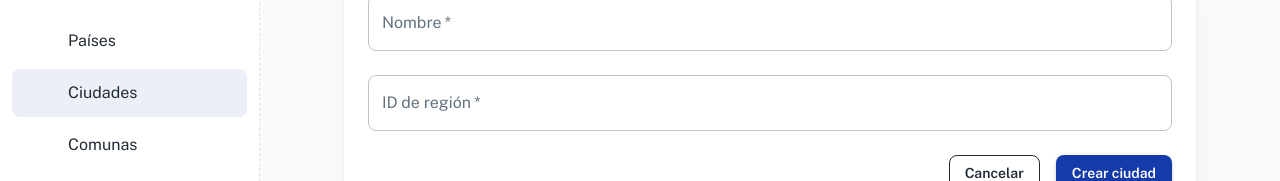
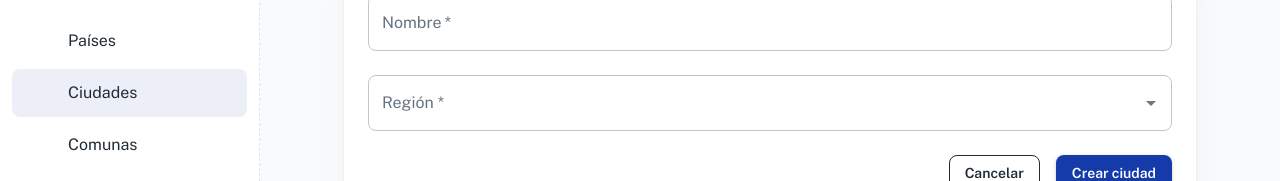
Before and after one commit to Chavaper/control-jornada-frontend, a Next.js app: page /city/add in a window 1280 px wide. Shown: the part 243-424 px from the top of the page. Built offline with nearby package versions, Linux system fonts and the light colour scheme; no server answers; some icons are missing; what @mui/material-nextjs would draw is missing.

Commit message:
feat(city,company): desplegables de región y comuna

```diff
--- a/src/sections/city/city-new-edit-form.tsx
+++ b/src/sections/city/city-new-edit-form.tsx
@@ -1,18 +1,23 @@
 import { yupResolver } from '@hookform/resolvers/yup'
+import Autocomplete from '@mui/material/Autocomplete'
 import Button from '@mui/material/Button'
 import Card from '@mui/material/Card'
 import CircularProgress from '@mui/material/CircularProgress'
 import Stack from '@mui/material/Stack'
+import TextField from '@mui/material/TextField'
 import { useEffect, useState } from 'react'
-import { useForm } from 'react-hook-form'
+import { Controller, useForm } from 'react-hook-form'
 
 import FormProvider, { RHFTextField } from '@/components/hook-form'
 import { useSnackbar } from '@/components/snackbar'
 import { getErrorMessage } from '@/helpers/API'
+import { CityRequest } from '@/model'
+import { RegionModel } from '@/model/region.model'
 import { RouterLink } from '@/routes/components'
 import { useRouter } from '@/routes/hooks'
 import { paths } from '@/routes/paths'
-import { allCities, cityById, saveCity, updateCity } from '@/services/rest'
+import { cityById, saveCity, updateCity } from '@/services/rest'
+import { allRegions } from '@/services/rest/indexRegion'
 
 import { CITY_DEFAULT_VALUES, CityFormValues, CitySchema } from './city'
 
@@ -24,6 +29,8 @@ export default function CityNewEditForm({ cityId }: Props) {
   const router = useRouter()
   const { enqueueSnackbar } = useSnackbar()
   const [loading, setLoading] = useState(!!cityId)
+  const [regions, setRegions] = useState<RegionModel[]>([])
+  const [regionsLoading, setRegionsLoading] = useState(true)
 
   const methods = useForm<CityFormValues>({
     resolver: yupResolver(CitySchema),
@@ -32,9 +39,24 @@ export default function CityNewEditForm({ cityId }: Props) {
 
   const {
     reset,
+    control,
     handleSubmit,
     formState: { isSubmitting }
   } = methods
+
+  useEffect(() => {
+    const getRegions = async () => {
+      try {
+        setRegions(await allRegions())
+      } catch (error) {
+        enqueueSnackbar(getErrorMessage(error), { variant: 'error' })
+      } finally {
+        setRegionsLoading(false)
+      }
+    }
+
+    getRegions()
+  }, [enqueueSnackbar])
 
   useEffect(() => {
     if (!cityId) return
@@ -42,7 +64,7 @@ export default function CityNewEditForm({ cityId }: Props) {
     const getCity = async () => {
       try {
         const city = await cityById(cityId)
-        reset({ name: city.name, regionId: city.regionId })
+        reset({ name: city.name, regionId: city.region.id })
       } catch (error) {
         enqueueSnackbar(getErrorMessage(error), { variant: 'error' })
         router.push(paths.city.list)
@@ -55,14 +77,18 @@ export default function CityNewEditForm({ cityId }: Props) {
   }, [cityId, reset, enqueueSnackbar, router])
 
   const onSubmit = handleSubmit(async (data) => {
+    // el back espera la región como objeto
+    const city: CityRequest = {
+      name: data.name,
+      region: { id: data.regionId }
+    }
+
     try {
       if (cityId) {
-        await updateCity(cityId, data)
+        await updateCity(cityId, city)
         enqueueSnackbar('Ciudad actualizada')
       } else {
-        const cities = await allCities()
-        const nextId = Math.max(0, ...cities.map((city) => city.id)) + 1
-        await saveCity({ ...data, id: nextId })
+        await saveCity(city)
         enqueueSnackbar('Ciudad creada')
       }
       router.push(paths.city.list)
@@ -84,11 +110,32 @@ export default function CityNewEditForm({ cityId }: Props) {
       <Card sx={{ p: 3 }}>
         <Stack spacing={3}>
           <RHFTextField name="name" label="Nombre" required />
-          <RHFTextField
+          <Controller
             name="regionId"
-            label="ID de región"
-            type="number"
-            required
+            control={control}
+            render={({ field, fieldState: { error } }) => (
+              <Autocomplete
+                options={regions}
+                value={
+                  regions.find((region) => region.id === field.value) ?? null
+                }
+                getOptionLabel={(region) => region.name}
+                isOptionEqualToValue={(option, value) => option.id === value.id}
+                onChange={(_, region) => field.onChange(region?.id)}
+                onBlur={field.onBlur}
+                noOptionsText="Sin coincidencias"
+                loading={regionsLoading}
+                renderInput={(params) => (
+                  <TextField
+                    {...params}
+                    label="Región *"
+                    placeholder="Selecciona una región"
+                    error={!!error}
+                    helperText={error?.message}
+                  />
+                )}
+              />
+            )}
           />
 
           <Stack direction="row" spacing={2} justifyContent="flex-end">
--- a/src/sections/city/city-table-row.tsx
+++ b/src/sections/city/city-table-row.tsx
@@ -24,7 +24,7 @@ export default function CityTableRow({ row, onEditRow, onDeleteRow }: Props) {
       <TableRow hover>
         <TableCell>{row.id}</TableCell>
         <TableCell>{row.name}</TableCell>
-        <TableCell>{row.regionId}</TableCell>
+        <TableCell>{row.region.name}</TableCell>
         <TableCell align="right" sx={{ whiteSpace: 'nowrap' }}>
           <Tooltip title="Editar">
             <IconButton onClick={onEditRow}>
--- a/src/sections/city/city.ts
+++ b/src/sections/city/city.ts
@@ -5,7 +5,7 @@ import { TableHeadItem } from '@/components/table'
 export const TABLE_HEAD: TableHeadItem[] = [
   { id: 'id', label: '#', width: 80 },
   { id: 'name', label: 'Nombre' },
-  { id: 'regionId', label: 'Región' },
+  { id: 'region', label: 'Región', sortable: false },
   { id: '', width: 110, align: 'right' }
 ]
 
@@ -15,8 +15,8 @@ export const CitySchema = Yup.object({
     .required('El nombre es obligatorio')
     .max(200, 'Máximo 200 caracteres'),
   regionId: Yup.number()
-    .typeError('La región debe ser un número')
-    .required('La región es obligatoria')
+    .typeError('Selecciona una región')
+    .required('Selecciona una región')
 })
 
 export type CityFormValues = Yup.InferType<typeof CitySchema>
--- a/src/sections/company/company-table-row.tsx
+++ b/src/sections/company/company-table-row.tsx
@@ -30,7 +30,7 @@ export default function CompanyTableRow({
         <TableCell>{row.code}</TableCell>
         <TableCell>{row.name}</TableCell>
         <TableCell sx={{ color: 'text.secondary' }}>{row.address}</TableCell>
-        <TableCell>{row.communeId}</TableCell>
+        <TableCell>{row.commune.name}</TableCell>
         <TableCell align="right" sx={{ whiteSpace: 'nowrap' }}>
           <Tooltip title="Editar">
             <IconButton onClick={onEditRow}>
--- a/src/sections/company/company.ts
+++ b/src/sections/company/company.ts
@@ -7,14 +7,14 @@ export const TABLE_HEAD: TableHeadItem[] = [
   { id: 'code', label: 'Código' },
   { id: 'name', label: 'Nombre' },
   { id: 'address', label: 'Dirección', sortable: false },
-  { id: 'communeId', label: 'Comuna', width: 110 },
+  { id: 'commune', label: 'Comuna', sortable: false },
   { id: '', width: 110, align: 'right' }
 ]
 
 export const CompanySchema = Yup.object({
   communeId: Yup.number()
-    .typeError('La comuna debe ser un número')
-    .required('La comuna es obligatoria'),
+    .typeError('Selecciona una comuna')
+    .required('Selecciona una comuna'),
   code: Yup.string()
     .trim()
     .required('El código es obligatorio')
--- a/src/services/rest/city/cityService.ts
+++ b/src/services/rest/city/cityService.ts
@@ -13,7 +13,7 @@ export const cityById = async (id: string | number): Promise<CityModel> => {
   return handleResponse<CityModel>(response)
 }
 
-export const saveCity = async (city: CityModel): Promise<CityModel> => {
+export const saveCity = async (city: CityRequest): Promise<CityModel> => {
   const response = await fetch(apiUrl, {
     method: 'POST',
     headers: JSON_HEADERS,
```
Also changed, not shown: src/model/city.model.ts (+10 -2 lines), src/model/company.model.ts (+9 -2 lines), src/sections/company/company-new-edit-form.tsx (+59 -9 lines).
